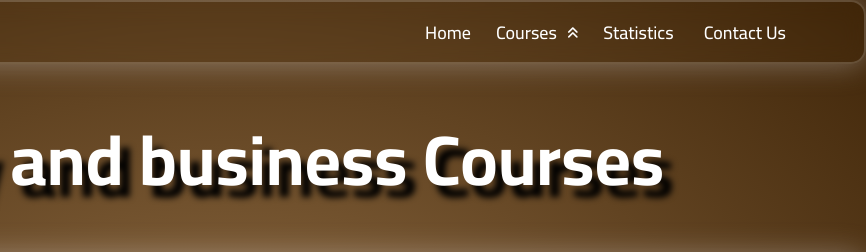
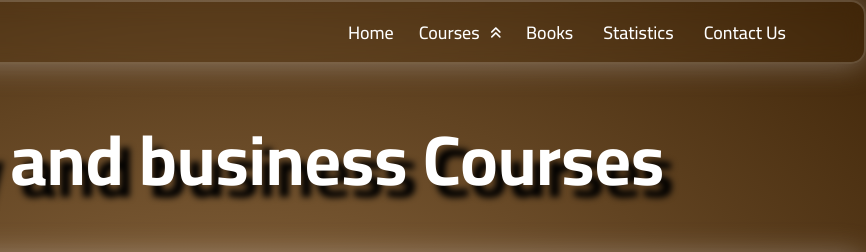
Before and after one commit to Mohammad-Iskandar/CoursesHub, a plain HTML site: page Financial_courses.html in a window 1280 px wide. Shown: the top 252 px of the page, 414-1280 px from the left. Drawn offline with Linux system fonts and the light colour scheme.

Commit message:
Update Financial_courses.html

```diff
--- a/Financial_courses.html
+++ b/Financial_courses.html
@@ -42,6 +42,7 @@
                         </ul>
                     </div>
                 </li>
+                <li><a href="Books.html">Books</a></li>
                 <li><a href="statistics.html">Statistics</a></li>
                 <li><a href="contactus.html">Contact Us</a></li>
             </ul>
```
